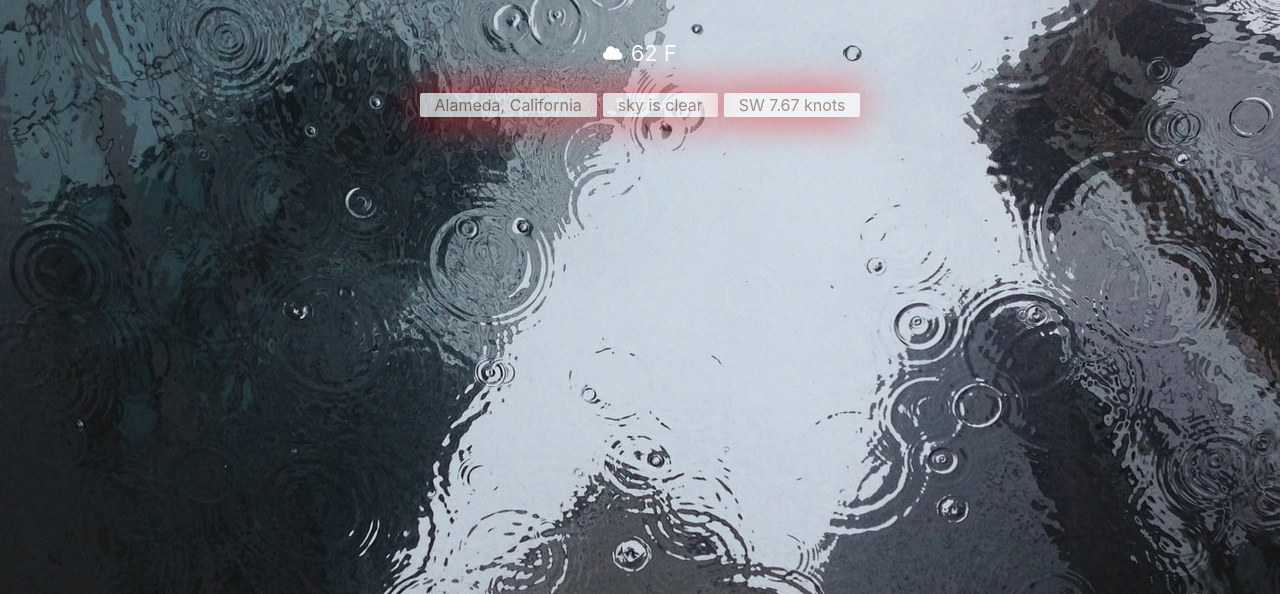
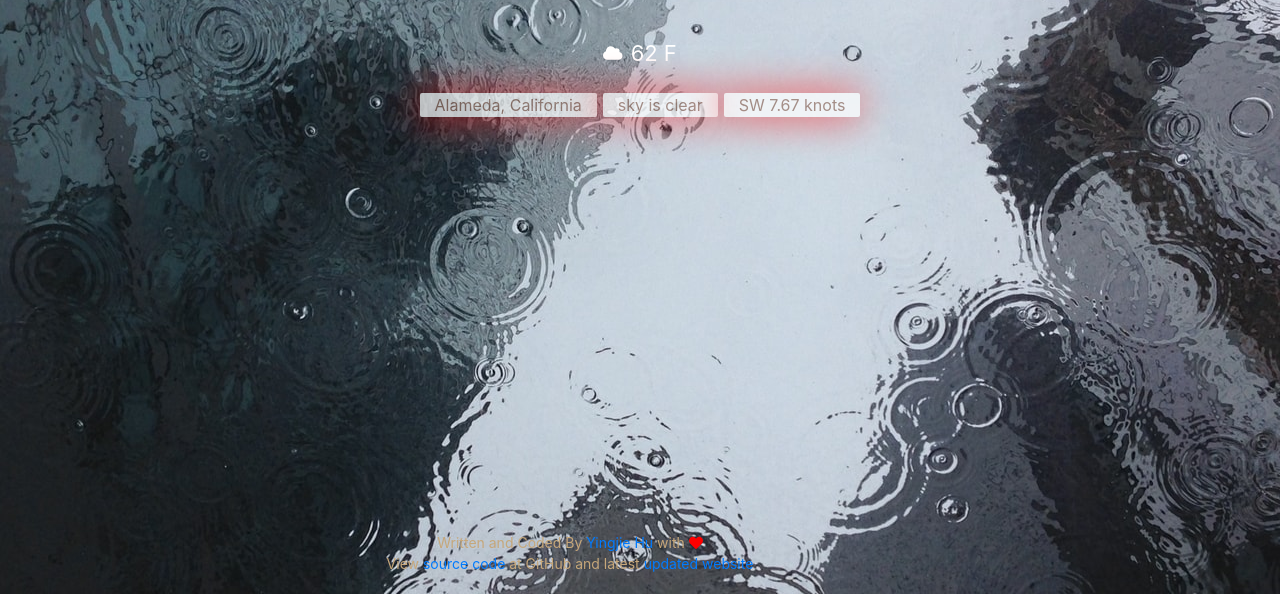
Before and after one commit to huyingjie/theLocalWeather, a plain HTML site: page index.html in a window 1280 px wide. Shown: the part 206-800 px from the top of the page. Drawn offline with nearby package versions, Linux system fonts and the light colour scheme.

Commit message:
add footer

```diff
--- a/css/main.css
+++ b/css/main.css
@@ -1,6 +1,9 @@
 body {
-  background-image: url("../img/rain.jpg") !important;
+  background-image: url("../img/rain.jpg");
   background-size: cover;
+  background-repeat: no-repeat;
+  background-attachment: fixed;
+  color: rgb(198, 167, 122);
 }
 
 .container {
@@ -10,11 +13,9 @@ body {
 }
 .title{
   font-size: 30px;
-  color: rgb(198, 167, 122);
 }
 .subtitle {
   font-size: 20px;
-  color: rgb(198, 167, 122);
 }
 .temperature{
   color: white;
@@ -30,3 +31,9 @@ body {
   border-radius: 2px;
   box-shadow: 0 0 40px red
 }
+
+#footer {
+  position: absolute;
+  bottom: 20px;
+  font-size: 14px;
+}
--- a/index.html
+++ b/index.html
@@ -38,5 +38,8 @@
 
   </div>
 
-
+  <div id="footer" class="container justify-content-center text-center">
+    Written and Coded By <a href="http://yingjiehu.com" target="_blank">Yingjie Hu</a> with <span style="color:red"><i class="fas fa-heart"></i></span><br>
+    View <a href="https://github.com/huyingjie/theLocalWeather" target="_blank">source code</a> at GitHub and latest <a href="http://localweather.yingjiehu.com/" target="_blank">updated website</a>
+  </div>
 </body>
```
